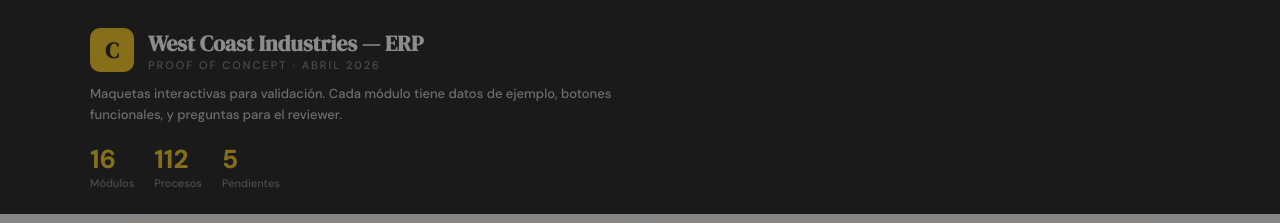
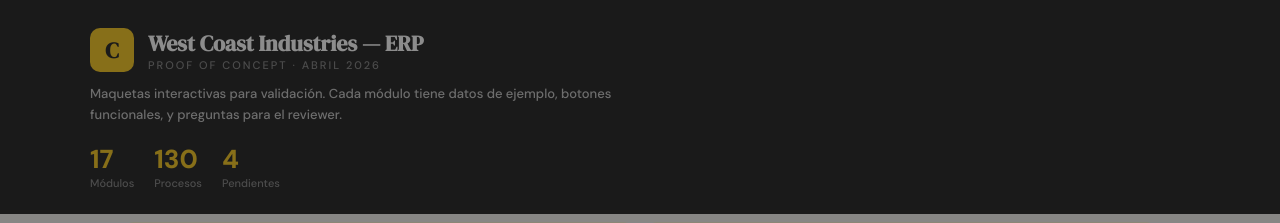
Before and after one commit to Pablocheddars/wci-erp-mockups, a React (Vite) app: page / in a window 1280 px wide. Shown: the top 223 px of the page. Built offline with nearby package versions, Linux system fonts and the light colour scheme.

Commit message:
Comercial

```diff
--- a/src/modules/wci_app_index.jsx
+++ b/src/modules/wci_app_index.jsx
@@ -38,6 +38,7 @@ const NOTES = {
   rrhh: { what: "RRHH centralizado: dotación, asistencia, turnos cross-location. Cada local registra vía Portal Trabajador.", poc: "Liquidaciones = placeholder honesto (Previred pendiente). Turnos son grilla editable.", validate: ["¿Cargos reflejan estructura real?", "¿Dotación presupuestada es correcta?", "¿Capacitaciones legales son las que exige la ley?", "¿Qué info falta de cada empleado?"], decision: "Empleados ya existen en Prep. WCI agrega vista cross-location.", roles: ["Gte. Operaciones (full)", "Gte. Admin/RRHH (full)", "Admin local (su local)"] },
   activo_fijo: { what: "Registro y control de equipos de operaciones (hornos, freidoras, cámaras, vehículos, etc.) asociados a responsables por local.", poc: "Módulo nuevo solicitado por Gte. Operaciones. Permite llevar la cuenta de activos, programar mantenciones, y asociar cada equipo a un responsable.", validate: ["¿Qué equipos son los más críticos de trackear?", "¿Las mantenciones son preventivas o solo correctivas?", "¿Necesitan depreciación contable o solo control operativo?", "¿Cada equipo se asocia a un local o a una persona?"], decision: "Activo fijo como módulo de Operaciones, no de Finanzas. Foco en control operativo, no contable.", roles: ["Gte. Operaciones (full)", "Admin local (ve equipos de su local)"] },
   roles: { what: "Quién ve qué. 9 roles WCI + Admin Local. Niveles: Full, Editar, Ver, Propio (RLS), Sin acceso.", poc: "Propuesta inicial — se ajusta según feedback de esta validación.", validate: ["¿9 roles cubren a todos?", "¿Falta o sobra alguno?", "¿Niveles de acceso por módulo son correctos?", "¿Admin Local ve suficiente?", "¿Enc. UX debería ver calidad?"], decision: "'Propio' = RLS filtra por organization_id.", roles: ["CEO (define)", "Todos (validan su acceso)"] },
+  comercial: { what: "Maximizar ingreso rentable de las 10 marcas. 3 unidades: Cheddar's (madre + Buffalo Chicken, The Pork Shop, Food Pxrn), Tori Sushi (madre + Shibuya Express, Kiri Pokes, Smart Eats), Sweet/Burger (Brown Sweet Factory + Fatty Patty). Foco en crecimiento de base de clientes, cross-brand, y evaluación por margen.", poc: "Mock data basada en schema real: orders, order_items, customer_brands, brands, products, bom_items, supply_cost_log, loyalty_config.", validate: ["¿Las 3 unidades de marca reflejan la estructura real?", "¿Los KPIs de salud de clientes son los correctos?", "¿La penetración cross-brand es medible con customer_brands?", "¿Evaluación por margen (no volumen) tiene sentido?", "¿Buffalo Chicken y Shibuya Express son las submarcas con mayor potencial?", "¿El funnel de onboarding 1ra→2da visita es prioridad?"], decision: "Función objetivo: maximizar utilidad. Comercial mueve Clientes × Frecuencia × Ticket × Margen. Alimenta al Agente CEO (Módulo 19).", roles: ["Gte. Comercial (full)", "CEO (estrategia)", "Enc. UX (experiencia)"] },
 };
 
 const GUIDES = {
@@ -91,6 +92,9 @@ const MODULES = [
   { cat: "Gestión", color: B.warning, items: [
     { id: "rrhh", icon: "👥", name: "RRHH", p: 8, tabs: ["Dotación", "Asistencia", "Turnos", "Liquidaciones", "Capacitaciones", "Reportes"] },
     { id: "roles", icon: "🔐", name: "Roles", p: 0, tabs: ["Matriz", "Por rol"] },
+  ]},
+  { cat: "Comercial", color: "#E74C3C", items: [
+    { id: "comercial", icon: "🤝", name: "Comercial", p: 18, tabs: ["Dashboard", "Clientes", "Cross-Brand", "Campañas", "Rentabilidad", "Reporte"] },
   ]},
 ];
 
@@ -427,7 +431,7 @@ export default function WciAppIndex() {
           </div>
           <div style={{ fontSize: 13, color: "#ffffffBB", lineHeight: 1.6, maxWidth: 550 }}>Maquetas interactivas para validación. Cada módulo tiene datos de ejemplo, botones funcionales, y preguntas para el reviewer.</div>
           <div style={{ display: "flex", gap: 20, marginTop: 16 }}>
-            {[{ l: "Módulos", v: allMods.length }, { l: "Procesos", v: allMods.reduce((s, m) => s + (m.p || 0), 0) }, { l: "Pendientes", v: 5 }].map(s => <div key={s.l}><div style={{ fontSize: 26, fontWeight: 900, color: B.accent }}>{s.v}</div><div style={{ fontSize: 11, color: "#ffffff70" }}>{s.l}</div></div>)}
+            {[{ l: "Módulos", v: allMods.length }, { l: "Procesos", v: allMods.reduce((s, m) => s + (m.p || 0), 0) }, { l: "Pendientes", v: 4 }].map(s => <div key={s.l}><div style={{ fontSize: 26, fontWeight: 900, color: B.accent }}>{s.v}</div><div style={{ fontSize: 11, color: "#ffffff70" }}>{s.l}</div></div>)}
           </div>
         </div>
       </header>
@@ -469,7 +473,7 @@ export default function WciAppIndex() {
         <Card style={{ opacity: 0.5, marginBottom: 20 }}>
           <div style={{ fontSize: 13, fontWeight: 700, marginBottom: 6 }}>Pendientes (segunda tanda)</div>
           <div style={{ display: "flex", gap: 8, flexWrap: "wrap" }}>
-            {["🏪 Portal franquiciado", "🤝 Comercial", "📣 Marketing", "🎯 Command Center", "📊 Dashboard"].map(p => <span key={p} style={{ padding: "4px 8px", background: B.surfaceHover, borderRadius: 6, fontSize: 12 }}>{p}</span>)}
+            {["🏪 Portal franquiciado", "📣 Marketing", "🎯 Command Center", "📊 Dashboard"].map(p => <span key={p} style={{ padding: "4px 8px", background: B.surfaceHover, borderRadius: 6, fontSize: 12 }}>{p}</span>)}
           </div>
         </Card>
         <div style={{ textAlign: "center", padding: "8px 0 16px", fontSize: 11, color: B.textLight }}>WCI ERP · Cheddar's Group · Prep · Abril 2026</div>
```
